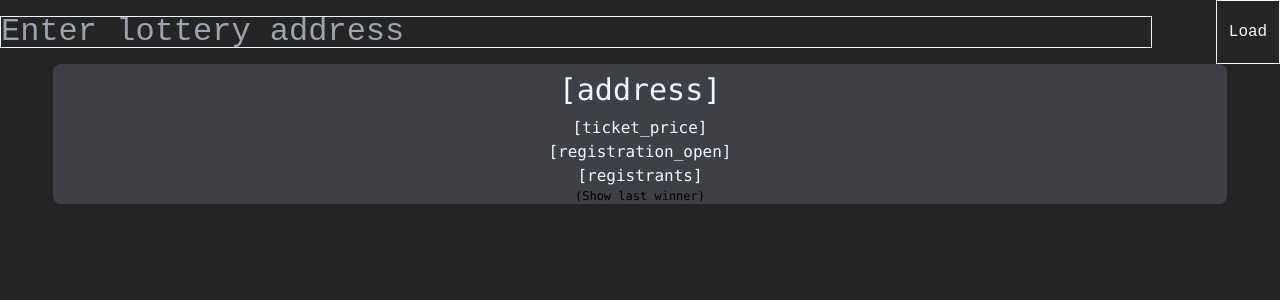
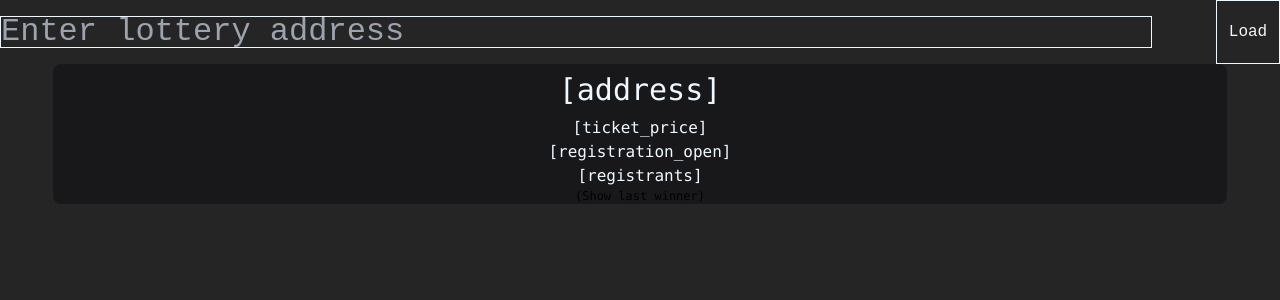
Before and after one commit to kryolite-crypto/kryolottery, a Svelte app: page / in a window 1280 px wide. Shown: the top 300 px of the page. Built offline with nearby package versions, Linux system fonts and the light colour scheme.

Commit message:
Darker bg

```diff
--- a/src/App.svelte
+++ b/src/App.svelte
@@ -61,7 +61,7 @@
   <div class="flex flex-col items-center">
     <div
       id="lotteryDisplay"
-      class="flex flex-col items-center bg-zinc-700 rounded-lg w-11/12"
+      class="flex flex-col items-center bg-zinc-900 rounded-lg w-11/12"
     >
       <p id="address" class="font-mono text-3xl m-2">[address]</p>
       <p id="ticket_price" class="font-mono">[ticket_price]</p>
```
